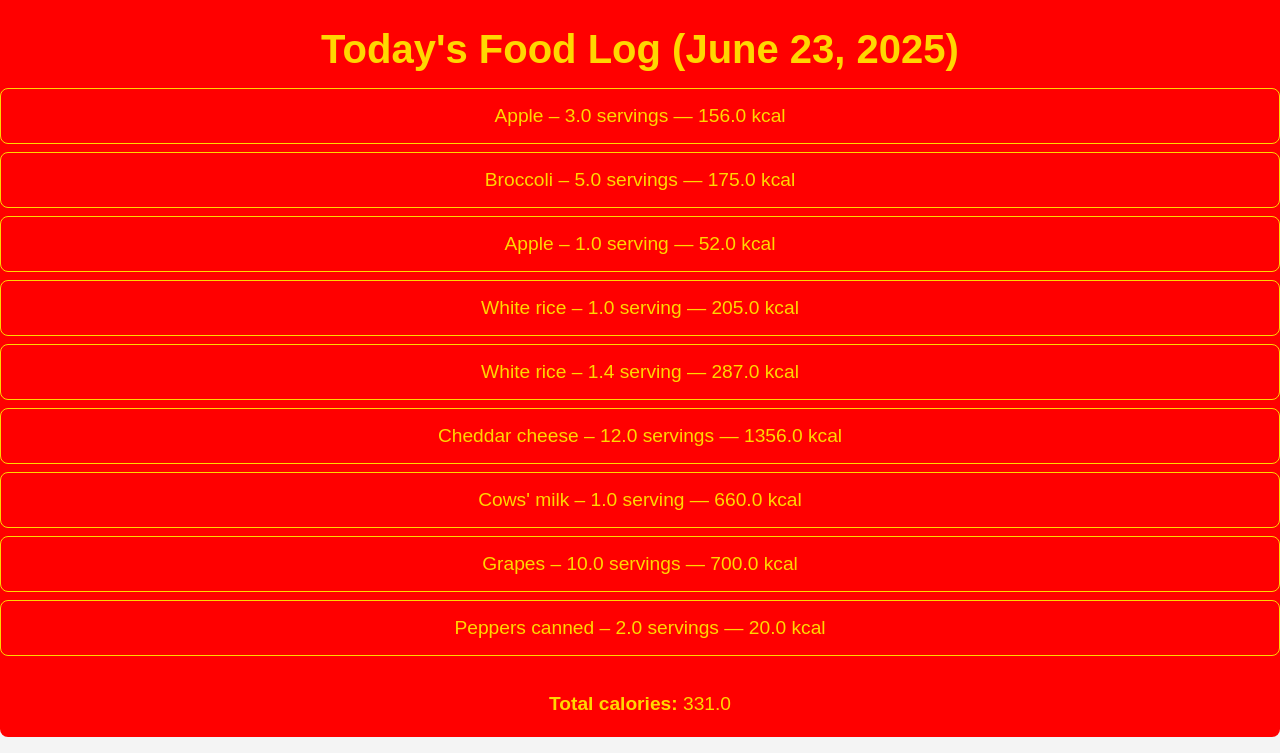
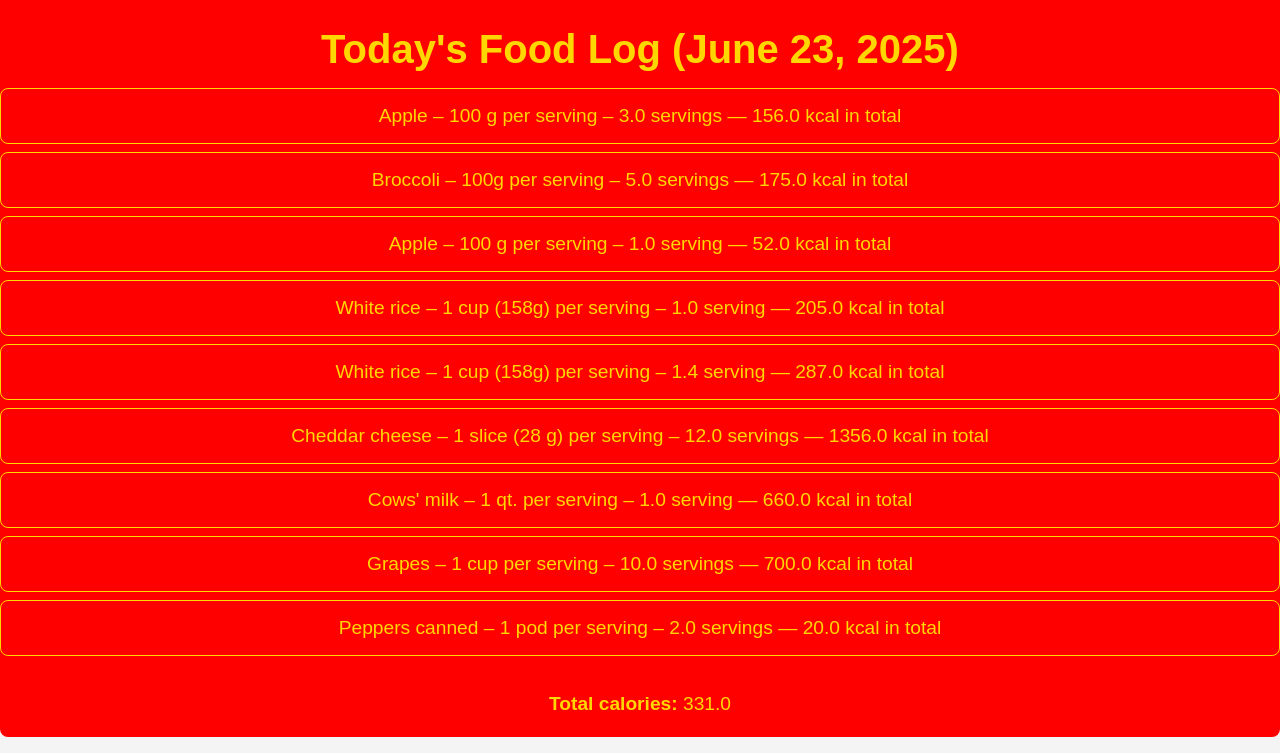
Before and after one commit to HarrisYu5/CS412Summer1, a Django app: template project/templates/project/main.html in a window 1280 px wide. Shown: the part 72-825 px from the top of the page. Run offline with Django 5.2, Linux system fonts and the light colour scheme; the template is opened without the code that fills it: values that come from a table or form of the project are taken from there, others are empty; data comes from the database, SQL or seed files in the repository; both versions use the stored data as it was after the commit.

Commit message:
changed the description for foodentry to make it more clear to the user

```diff
--- a/project/templates/project/main.html
+++ b/project/templates/project/main.html
@@ -6,9 +6,9 @@
     <ul>
       {% for entry in foodEntries %}
         <li>
-          {{ entry.food.name }} &ndash;
+          {{ entry.food.name }} &ndash; {{ entry.food.serving_size }} per serving &ndash;
           {{ entry.number_of_servings }} serving{% if entry.number_of_servings|floatformat:"0" != "1" %}s{% endif %}
-          &mdash; {{ entry.calories }} kcal
+          &mdash; {{ entry.calories }} kcal in total
         </li>
       {% endfor %}
     </ul>
```
Also changed, not shown: db.sqlite3.
